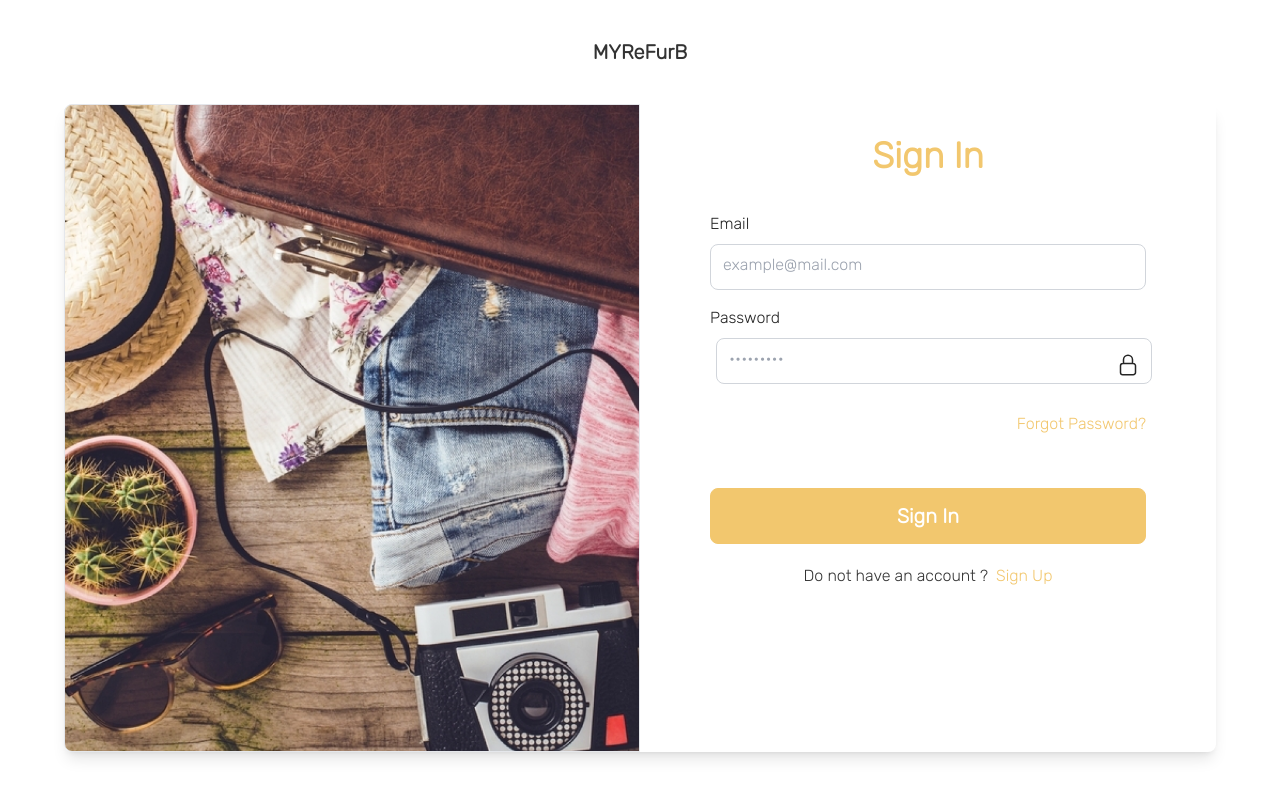
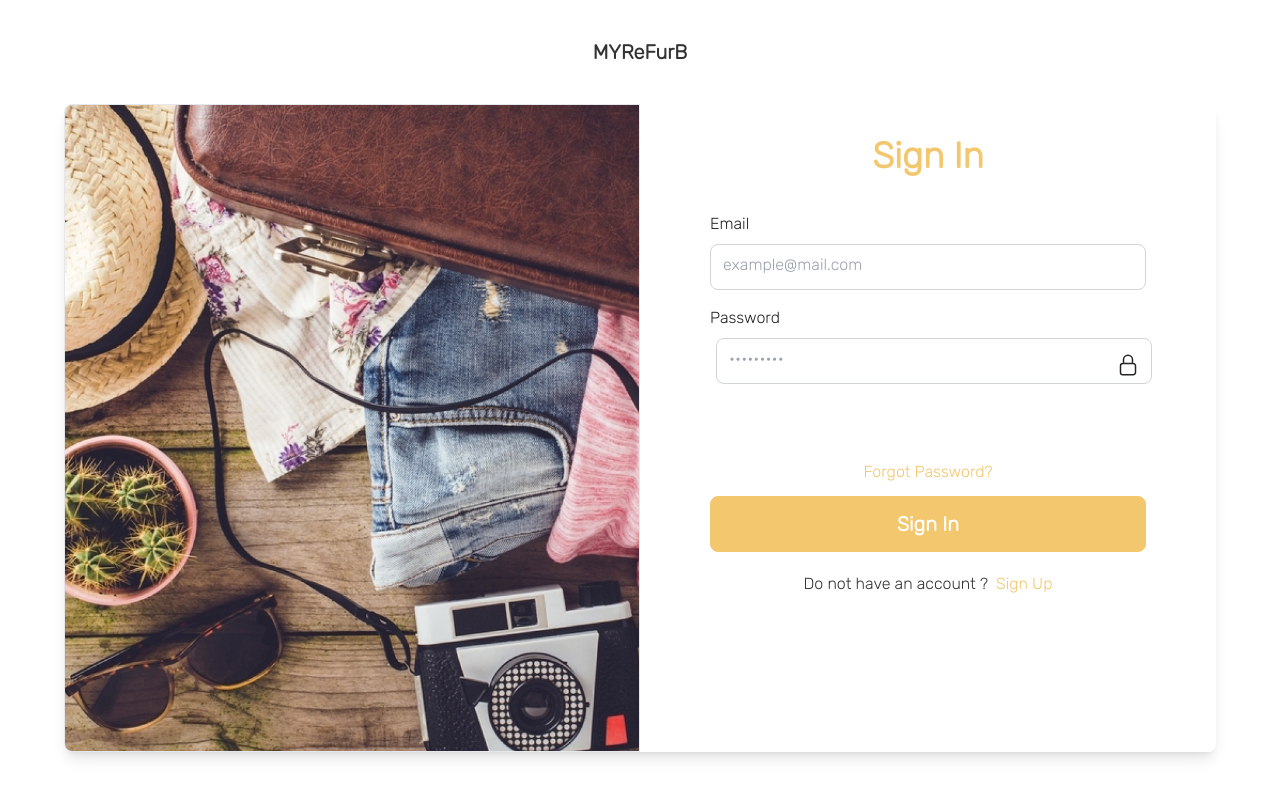
Before and after one commit to ITI-grad-project/user, a React (Vite) app: page /login in a window 1280 px wide. Built offline with nearby package versions, Linux system fonts and the light colour scheme; no server answers.

Commit message:
implement googlr auth

```diff
--- a/src/pages/Login.jsx
+++ b/src/pages/Login.jsx
@@ -161,11 +161,14 @@ export default function Login() {
               )}
             </div>
 
-            <div className="flex justify-between text-primary py-5">
-              <div className="pt-4 pl-6 md:pl-24">
+            <div className="flex flex-col gap-3 justify-between text-primary ">
+              <div className="pt-4 md:pl-24">
                 <GoogleLogin onSuccess={onSuccess} />
               </div>
-              <Link to="/forgotPassword" className="cursor-pointer">
+              <Link
+                to="/forgotPassword"
+                className="cursor-pointer flex justify-center mb-3"
+              >
                 Forgot Password?
               </Link>
             </div>
```
